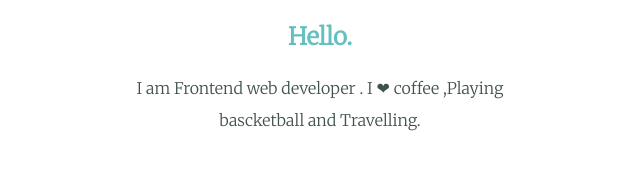
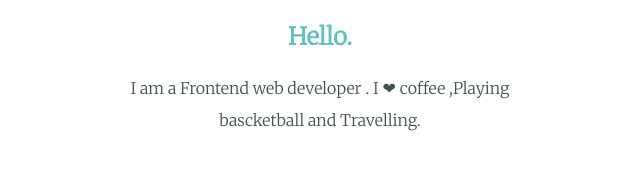
Before and after one commit to pk-101/My-Personal-Website, a plain HTML site: page index.html in a window 1280 px wide. Shown: the part 977-1163 px from the top of the page, 320-960 px from the left. Drawn offline with Linux system fonts and the light colour scheme.

Commit message:
Update index.html

```diff
--- a/index.html
+++ b/index.html
@@ -23,7 +23,7 @@
     <div class="profile">
       <img src="images/pankaj1.png" alt="profile-picture">
       <h2 class="h2-class">Hello.</h2>
-      <p class="intro">I am Frontend web developer . I ❤ coffee ,Playing bascketball and Travelling.</p>
+      <p class="intro">I am a Frontend web developer . I ❤ coffee ,Playing bascketball and Travelling.</p>
     </div>
     <hr>
     <div class="skills">
```
